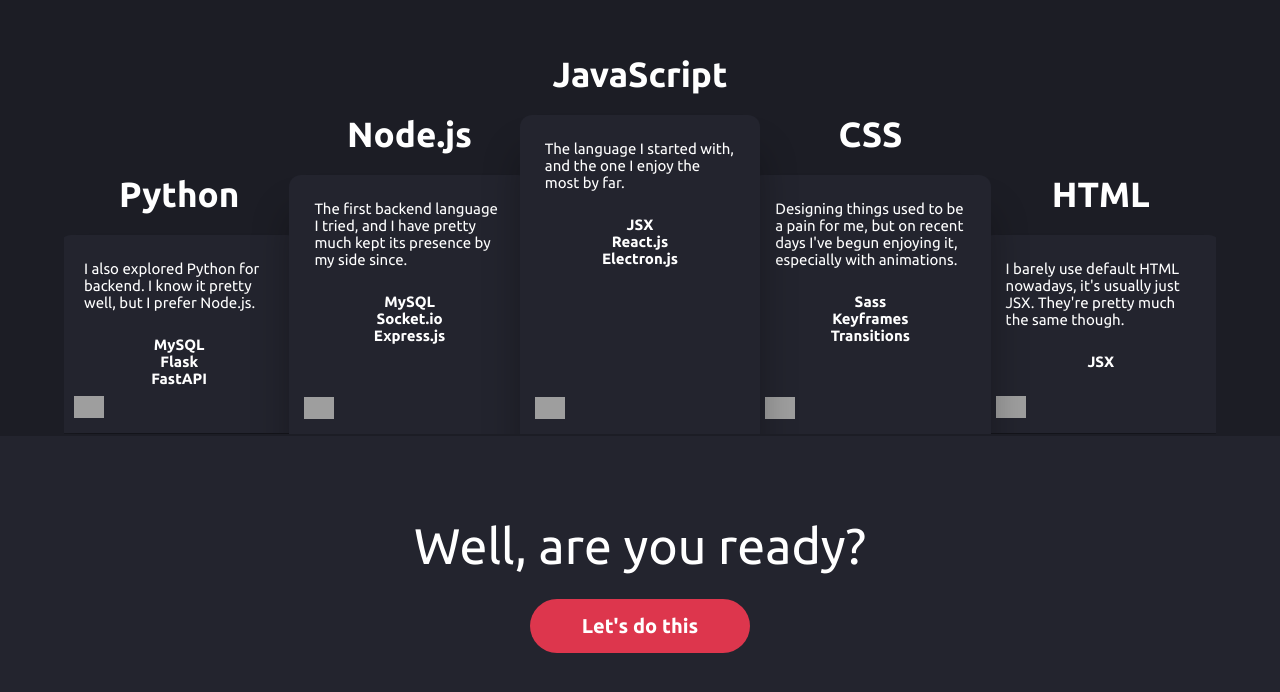
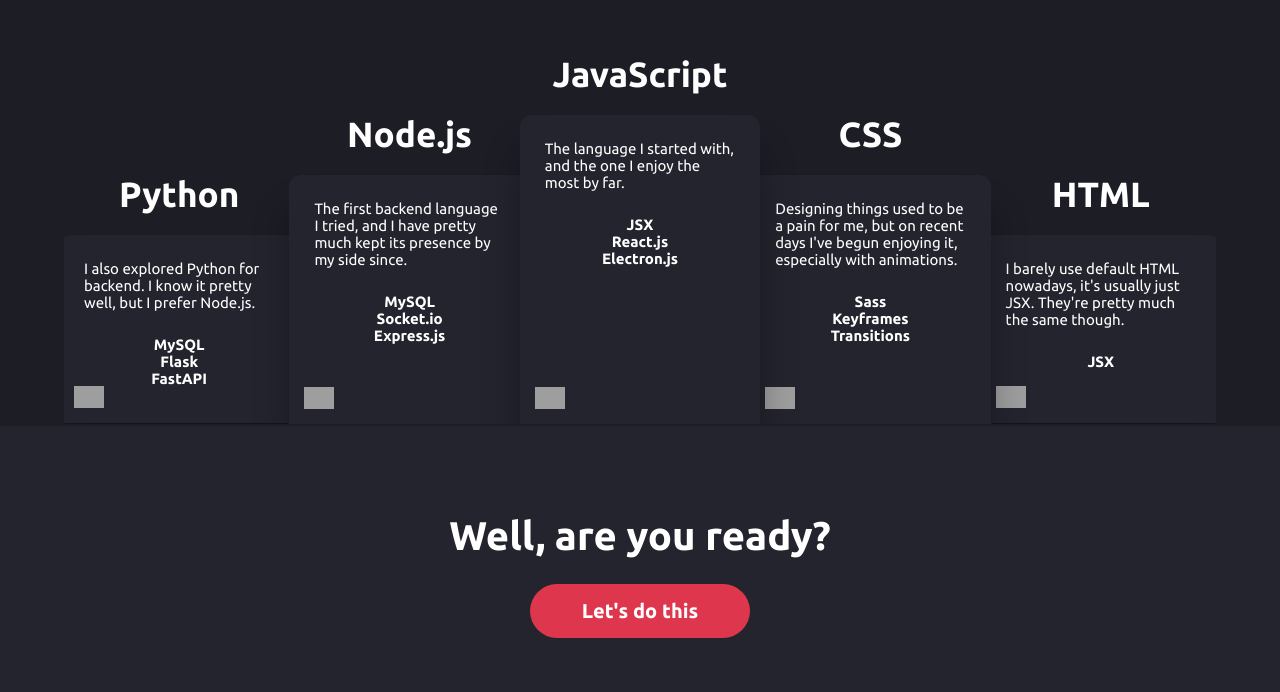
Before and after one commit to Poxie/new-portfolio, a React (Create React App) app: page / in a window 1280 px wide. Shown: the part 2386-3078 px from the top of the page. Built offline with nearby package versions, Linux system fonts and the light colour scheme; grey boxes are pictures that could not be loaded.

Commit message:
Slight tweeks

```diff
--- a/src/pages/home/Home.scss
+++ b/src/pages/home/Home.scss
@@ -511,10 +511,10 @@
 }
 // Technologies
 .technologies {
-    padding: 250px 0 0 0;
-    height: 570px;
+    height: 560px;
     max-width: 90%;
     margin: 0 auto;
+    padding: 250px 0 0 0;
     overflow: hidden;
 
     &.visible {
@@ -655,6 +655,8 @@
     position: relative;
     overflow: hidden;
     border-top: 2px solid var(--primary-background);
+    font-size: 40px;
+    font-weight: bold;
 
     .button {
         font-size: 20px;
```
